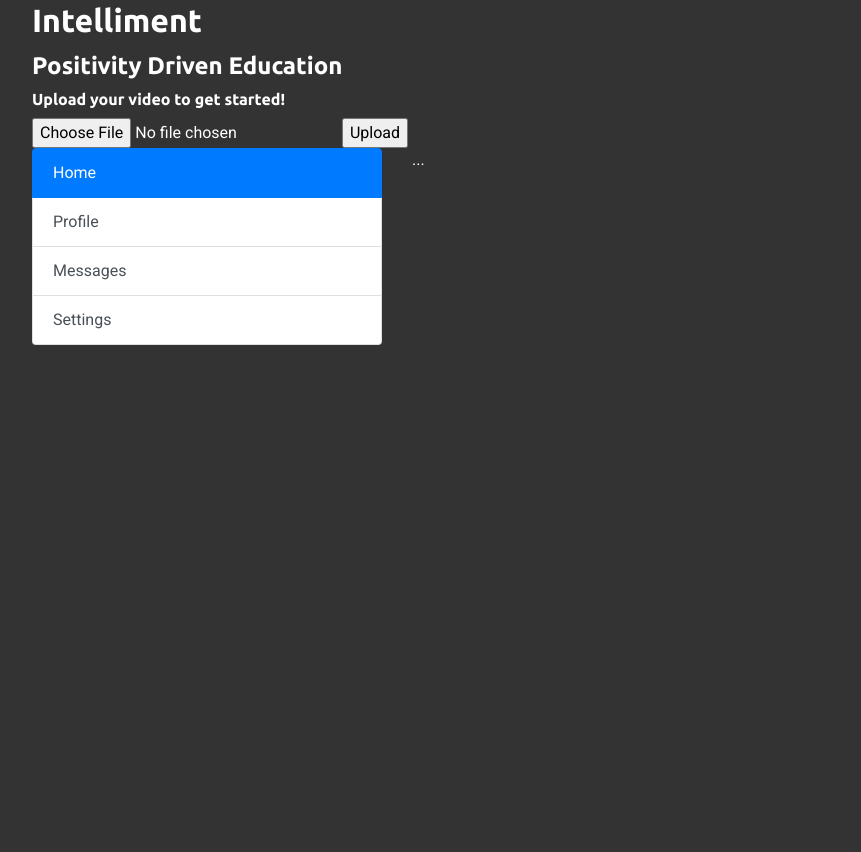
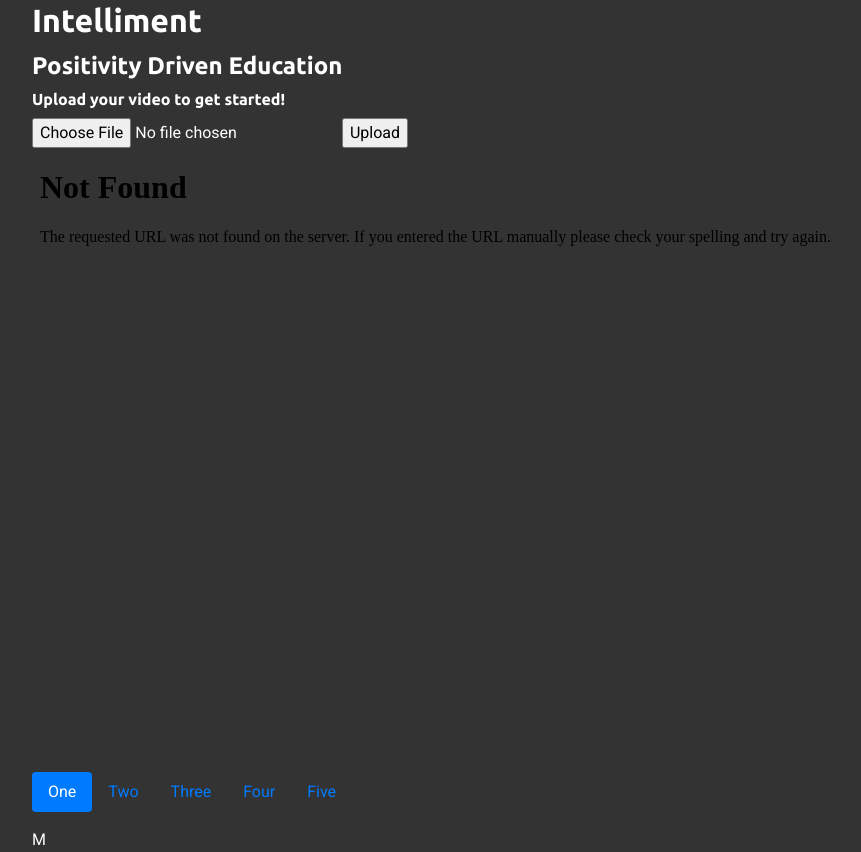
Before and after one commit to Rishab/Intelliment, a Flask app: page / in a window 1280 px wide. Shown: the whole page, without its empty margins (53-914 px from the left). Before the commit the page ends 345 px from the top, so only its background shows below. Run offline with Flask 2, Linux system fonts and the light colour scheme; style sheets or scripts are compiled from the project's sources; some libraries are stand-ins or nearby versions.

Commit message:
added vid

```diff
--- a/app.py
+++ b/app.py
@@ -38,9 +38,6 @@
             file.save(os.path.join(app.config['UPLOAD_FOLDER'], filename))
             flash('File successfully uploaded')
             return redirect('/')
-        else:
-            flash('Allowed file types are txt, pdf, png, jpg, jpeg, gif')
-            return redirect(request.url)
 
 
 if __name__ == "__main__":
--- a/templates/index.html
+++ b/templates/index.html
@@ -31,26 +31,41 @@
 
     </div>
 
-    <div class="row">
-        <div class="col-4">
-          <div class="list-group" id="list-tab" role="tablist">
-            <a class="list-group-item list-group-item-action active" id="list-home-list" data-toggle="list" href="#list-home" role="tab" aria-controls="home">Home</a>
-            <a class="list-group-item list-group-item-action" id="list-profile-list" data-toggle="list" href="#list-profile" role="tab" aria-controls="profile">Profile</a>
-            <a class="list-group-item list-group-item-action" id="list-messages-list" data-toggle="list" href="#list-messages" role="tab" aria-controls="messages">Messages</a>
-            <a class="list-group-item list-group-item-action" id="list-settings-list" data-toggle="list" href="#list-settings" role="tab" aria-controls="settings">Settings</a>
-          </div>
-        </div>
-        <div class="col-8">
-          <div class="tab-content" id="nav-tabContent">
-            <div class="tab-pane fade show active" id="list-home" role="tabpanel" aria-labelledby="list-home-list">...</div>
-            <div class="tab-pane fade" id="list-profile" role="tabpanel" aria-labelledby="list-profile-list">...</div>
-            <div class="tab-pane fade" id="list-messages" role="tabpanel" aria-labelledby="list-messages-list">...</div>
-            <div class="tab-pane fade" id="list-settings" role="tabpanel" aria-labelledby="list-settings-list">...</div>
-          </div>
-        </div>
+    <div class="video">
+      <!-- 16:9 aspect ratio -->
+      <div class="embed-responsive embed-responsive-16by9">
+        <iframe class="embed-responsive-item" src="../static/test.mp4"></iframe>
       </div>
+    </div>
+    <!--Pill Tabs-->
+    <div>
+      <ul class="nav nav-pills mb-3" id="pills-tab" role="tablist">
+        <li class="nav-item">
+          <a class="nav-link active" id="pills-one-tab" data-toggle="pill" href="#pills-one" role="tab" aria-controls="pills-one" aria-selected="true">One</a>
+        </li>
+        <li class="nav-item">
+          <a class="nav-link" id="pills-two-tab" data-toggle="pill" href="#pills-two" role="tab" aria-controls="pills-two" aria-selected="false">Two</a>
+        </li>
+        <li class="nav-item">
+          <a class="nav-link" id="pills-three-tab" data-toggle="pill" href="#pills-three" role="tab" aria-controls="pills-three" aria-selected="false">Three</a>
+        </li>
+        <li class="nav-item">
+          <a class="nav-link" id="pills-four-tab" data-toggle="pill" href="#pills-four" role="tab" aria-controls="pills-four" aria-selected="false">Four</a>
+        </li>
+        <li class="nav-item">
+          <a class="nav-link" id="pills-five-tab" data-toggle="pill" href="#pills-five" role="tab" aria-controls="pills-give" aria-selected="false">Five</a>
+        </li>
+      </ul>
+      <div class="tab-content" id="pills-tabContent">
+        <div class="tab-pane fade show active" id="pills-one" role="tabpanel" aria-labelledby="pills-one-tab">M</div>
+        <div class="tab-pane fade" id="pills-two" role="tabpanel" aria-labelledby="pills-two-tab">E</div>
+        <div class="tab-pane fade" id="pills-three" role="tabpanel" aria-labelledby="pills-three-tab">R</div>
+        <div class="tab-pane fade" id="pills-four" role="tabpanel" aria-labelledby="pills-four-tab">N</div>
+        <div class="tab-pane fade" id="pills-five" role="tabpanel" aria-labelledby="pills-five-tab">Stack?</div>
+      </div>
+    </div>
 
-    </div>
+
   </div>
 
 
```
Also changed, not shown: static/css/styles.scss (line endings or trailing spaces), 2 other files.
